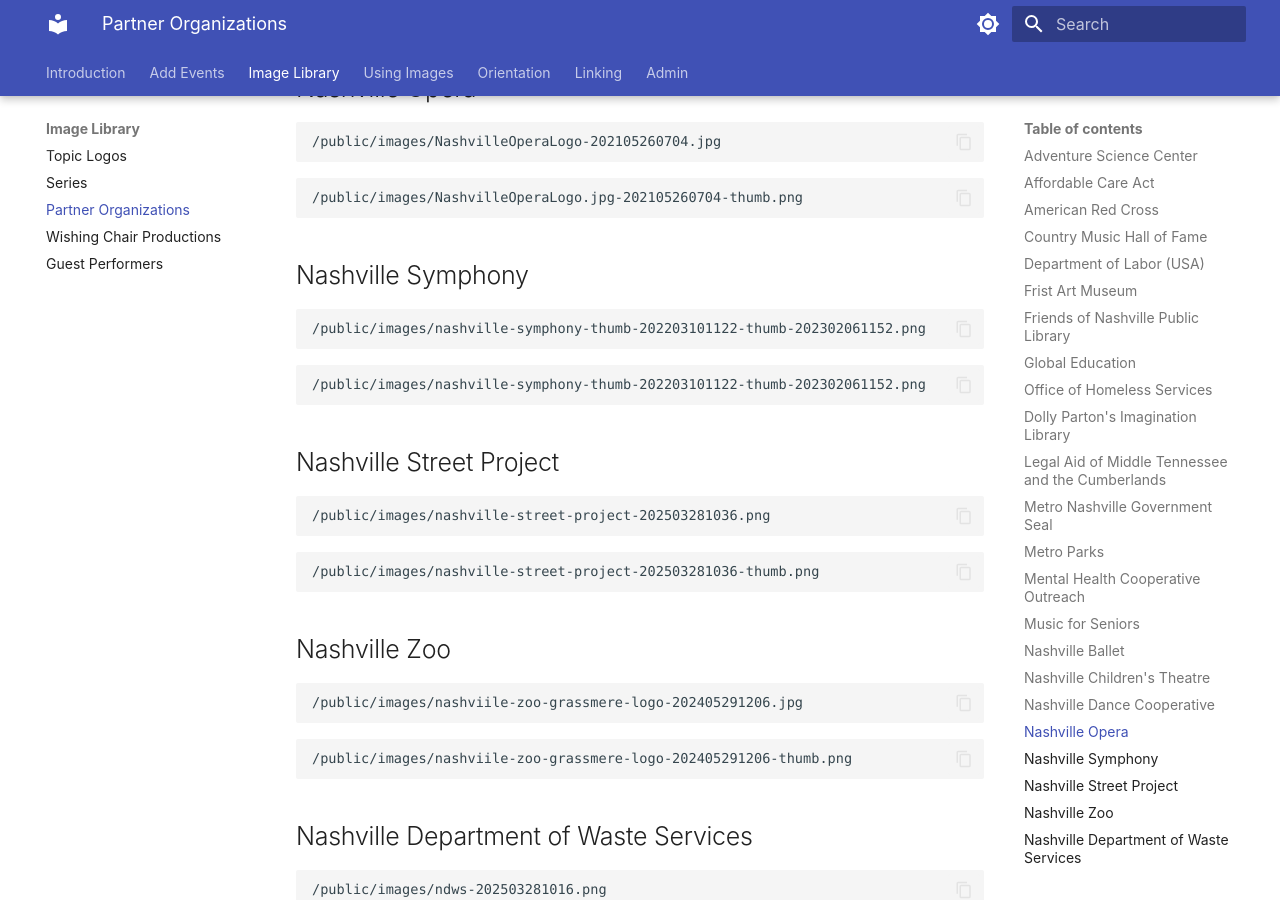
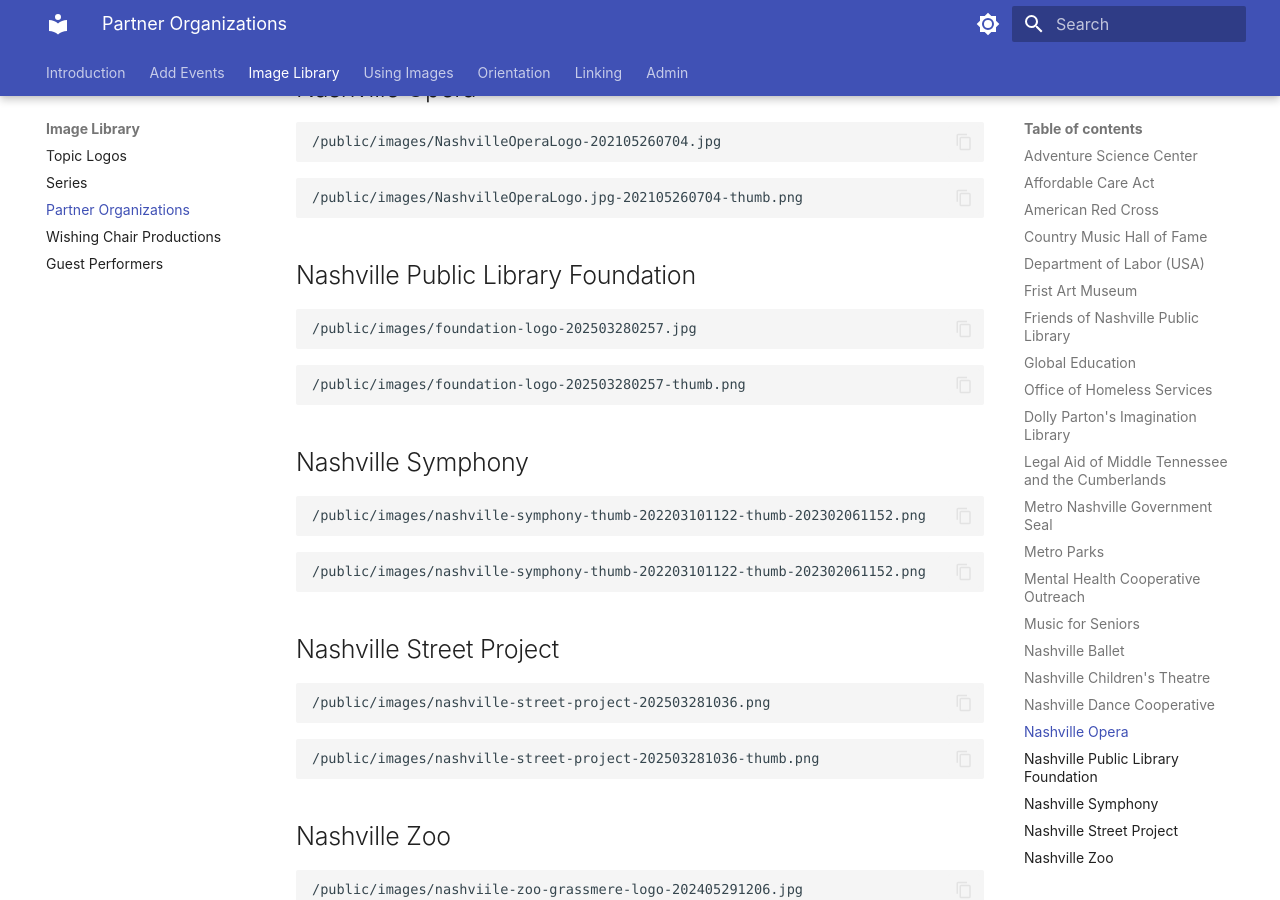
Before and after one commit to Nashville-Public-Library/bedework-docs, an MkDocs documentation site: the page built from docs/image-library/partner-organizations.md, in a window 1280 px wide and 900 px high, scrolled down 3565 px. Built offline with MkDocs 1.6.1 and Material for MkDocs 9.7.7, drawn with Linux system fonts in a browser that asks for light colours.

Commit message:
hotfix, adding NPLF

````diff
--- a/docs/image-library/partner-organizations.md
+++ b/docs/image-library/partner-organizations.md
@@ -195,6 +195,16 @@ title: Partner Organizations
 /public/images/NashvilleOperaLogo.jpg-202105260704-thumb.png
 ```
 
+## Nashville Public Library Foundation
+
+```text
+/public/images/foundation-logo-202503280257.jpg
+```
+
+```text
+/public/images/foundation-logo-202503280257-thumb.png
+```
+
 ## Nashville Symphony
 
 ```text
````
